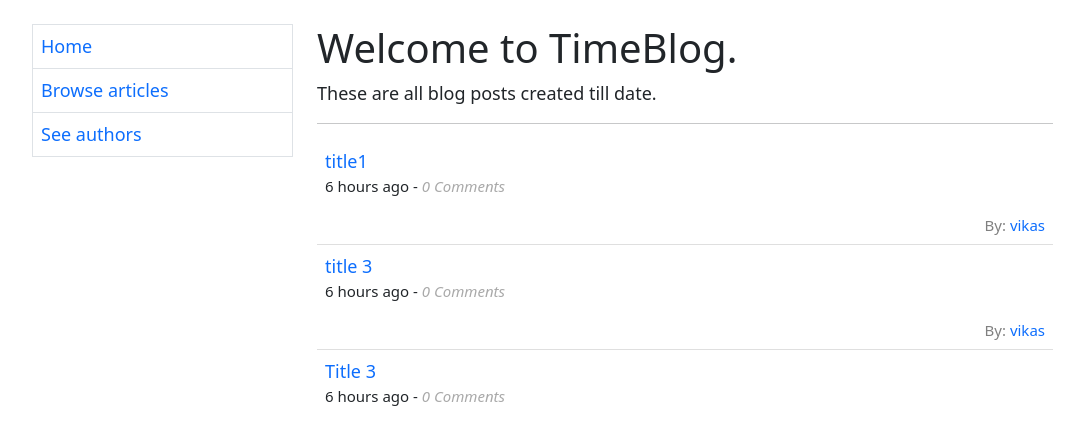
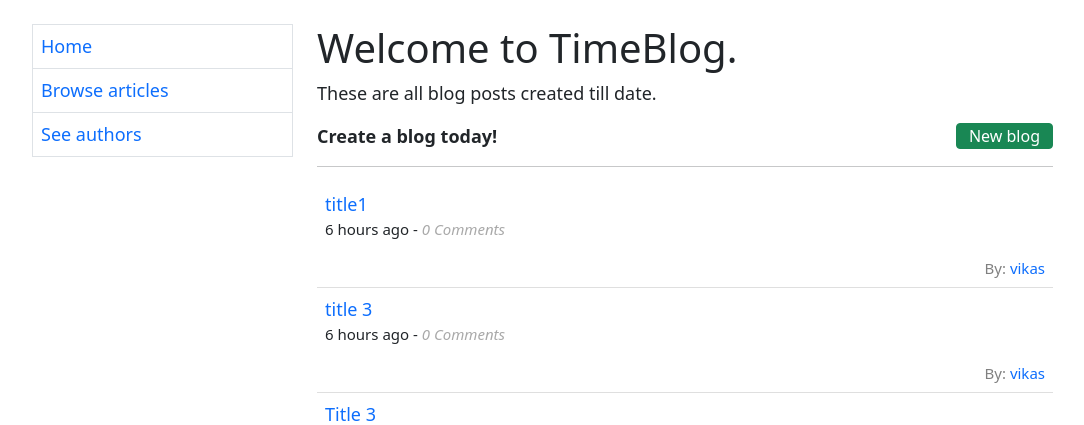
Before and after one commit to vikas1412/diyblog-djangodocs, a Django app: page /blogs/all/ in a window 1280 px wide. Shown: the part 51-476 px from the top of the page, without its empty margins (50-1134 px from the left). Run offline with Django 3.2, Linux system fonts and the light colour scheme; data comes from the database, SQL or seed files in the repository; data that the repository does not hold is empty.

Commit message:
Add button to create new blog post

```diff
--- a/templates/blog/blogs.html
+++ b/templates/blog/blogs.html
@@ -5,6 +5,9 @@
     <h1>Welcome to TimeBlog.</h1>
 
     <p class="vLargeTextField">These are all blog posts created till date.</p>
+        <a href="{% url 'new-blog' %}" class="btn btn-success pt-0 pb-0" style="float:right;">New blog</a>
+    <strong>Create a blog today!</strong>
+
     {% block pagination %}
         {% if is_paginated %}
             <nav class="mt-3" aria-label="Page navigation example">
```
